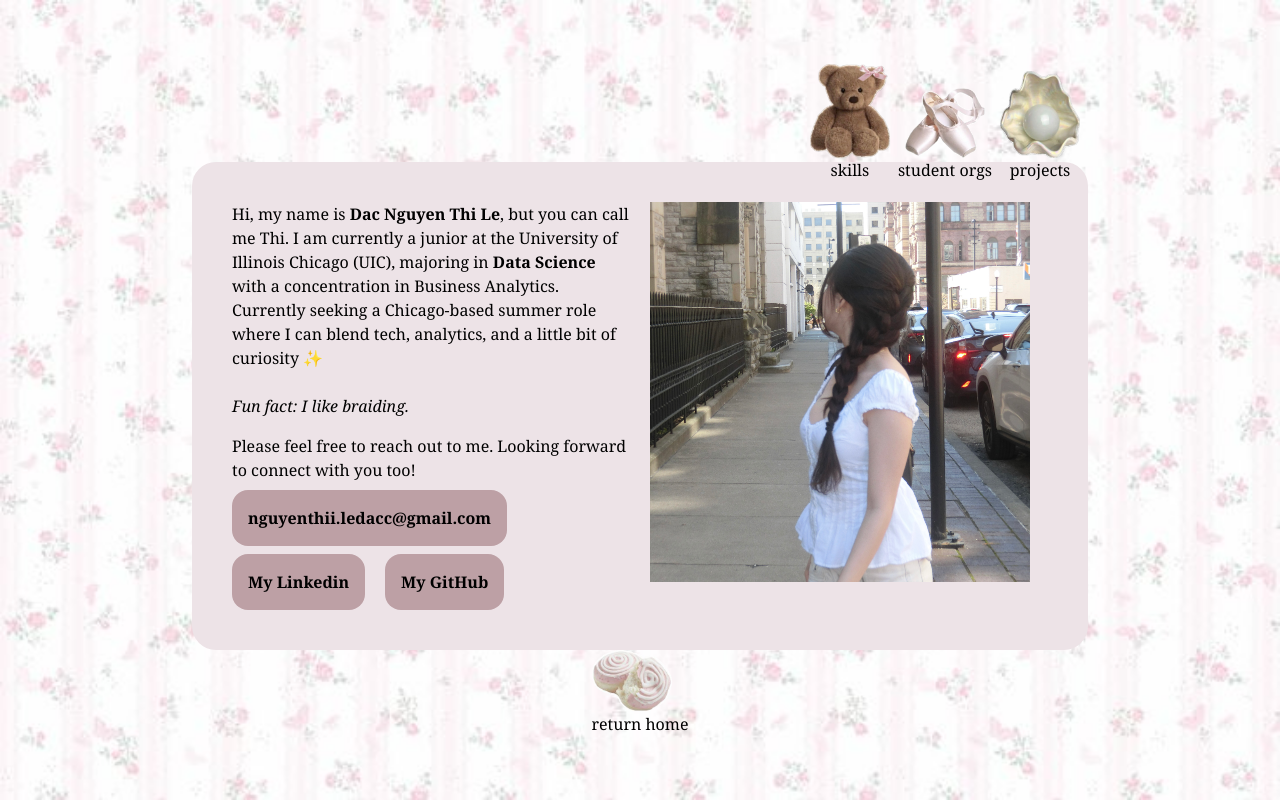
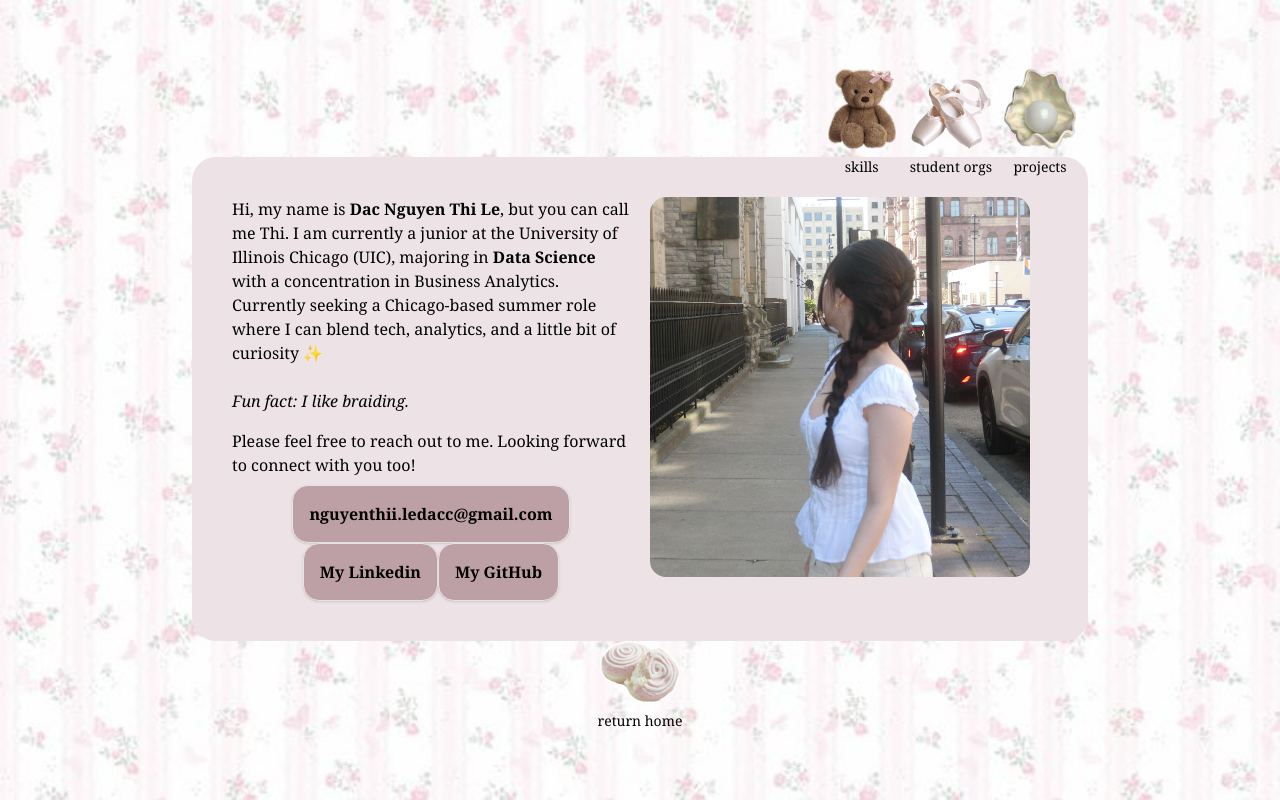
Before and after one commit to dle55-nthi/alicele, a Next.js app: page /personalstatement in a window 1280 px wide. Built offline with nearby package versions, Linux system fonts and the light colour scheme.

Commit message:
apr 13 - button transitions

```diff
--- a/app/buttons.tsx
+++ b/app/buttons.tsx
@@ -9,11 +9,14 @@ interface ButtonProp {
 
 export function MainPageButton({ link, picture, name }: ButtonProp) {
     return (
-        <Link href={link} className="flex flex-col items-center">
-            <div className="w-[100px] h-[100px] flex items-end justify-center">
-                <img src={picture} className="max-w-[100px] max-h-[100px] object-contain" />
+        <Link href={link} className="relative group flex flex-col items-center gap-2 transition-all duration-300">
+            <div className="relative w-[80px] h-[80px] sm:w-[90px] sm:h-[90px] md:w-[100px] md:h-[100px] flex items-end justify-center">
+                <div className="absolute inset-0 rounded-full blur-2xl opacity-0 group-hover:opacity-70 transition-all duration-300 bg-[#FFE3EA] scale-90 group-hover:scale-125"></div>
+                <img src={picture} className="relative max-w-[80px] max-h-[80px] sm:max-w-[90px] sm:max-h-[90px] md:max-w-[100px] md:max-h-[100px] object-contain transition-all duration-300 group-hover:scale-110 group-hover:drop-shadow-[0_0_20px_rgba(255,227,234,0.9)]" />
             </div>
-            <span>{name}</span>
+            <span className="text text-sm sm:text-base md:text-lg text-black transition-all duration-300 group-hover:tracking-widest ">
+                {name}
+            </span>
         </Link>
     );
 }
--- a/app/container.tsx
+++ b/app/container.tsx
@@ -3,7 +3,7 @@ import { ReactNode } from "react";
 
 export default function PinkContainer({ children }: { children: ReactNode }) {
   return (
-    <div className="w-full flex justify-center">
+    <div className="w-full flex justify-center scale-[0.95] sm:scale-100">
       <div className="bg-[#EDE3E7] rounded-3xl w-fit min-w-[300px] max-w-4xl p-10 relative">
         {children}
       </div>
--- a/app/page.tsx
+++ b/app/page.tsx
@@ -30,6 +30,7 @@ export default function Home() {
           style={{width: 370, height: 370}}
         />
         <h1 className='absolute flex flex-col' style={{bottom:'0%', right:'0%', fontSize:'45px'}}>Thi Le</h1>
+        <div></div>
         <img src="/sticker button/home.png" className='absolute flex flex-col' style={{bottom:'0%', left:'0%'}} width={100}></img>
         <img src="/sticker button/pie.png" className='absolute flex flex-col' style={{top:'0%', left:'0%'}} width={100}></img>
         <img src="/sticker button/phone.png" className='absolute flex flex-col' style={{top:'50%', right:'-10%'}} width={100}></img>
--- a/app/personalstatement/page.jsx
+++ b/app/personalstatement/page.jsx
@@ -27,7 +27,7 @@ const statement = () => {
       </div>
 
       <PinkContainer>
-        <div className="text-columns" style={{ columnCount: 2, columnGap: "20px" }}>
+        <div className="text-columns columns-1 md:columns-2 gap-[20px]">
           <div className="column">
           <p>Hi, my name is <b>Dac Nguyen Thi Le</b>, but you can call me Thi.
           I am currently a junior at the University of Illinois Chicago (UIC),
@@ -39,18 +39,16 @@ const statement = () => {
 
             <div className="flex gap-2 flex-wrap mt-4">
             Please feel free to reach out to me. Looking forward to connect with you too!
-              <div className="text-columns text-center font-bold justify-center align-center items-center" >
+              <div className="text-columns text-center font-bold">
                 <SmallBox>nguyenthii.ledacc@gmail.com</SmallBox>
-                <div className="flex gap-2 flex-wrap mt-2" style={{ columnCount: 2, columnGap: "20px" }}>
-                  <SmallBox><a href = "https://www.linkedin.com/in/ldnthi12/">My Linkedin</a></SmallBox>
-                  <SmallBox><a href = "https://github.com/">My GitHub</a></SmallBox>
-                </div>
+                <SmallBox><a href = "https://www.linkedin.com/in/ldnthi12/">My Linkedin</a></SmallBox>
+                <SmallBox><a href = "https://github.com/">My GitHub</a></SmallBox>
               </div>
             </div>
           </div>
 
           <div className="column">
-            <img src="/aboutme.JPG" width={380}/>
+            <img src="/aboutme.JPG" width={380} className='rounded-2xl'/>
           </div>
         </div>
       </PinkContainer>
--- a/app/return-button.tsx
+++ b/app/return-button.tsx
@@ -2,9 +2,14 @@ import Link from 'next/link';
 
 export default function ReturnButton () {
     return (
-        <Link href="/" >
-            <img src="/sticker button/pie.png" width={80}/>
-            return home
+        <Link href="/" className="group flex flex-col items-center gap-2 transition-all duration-300">
+            <div className="relative">
+                <img src="/sticker button/pie.png" width={80} className="transition-all duration-300 group-hover:scale-110 group-hover:drop-shadow-[0_0_18px_rgba(255,255,255,0.9)]" />
+                <div className="absolute inset-0 rounded-full blur-2xl opacity-0 group-hover:opacity-70 transition-all duration-300 bg-[#FFE3EA] scale-90 group-hover:scale-125"></div>
+            </div>
+            <span className="text-sm text-black transition-all duration-300 group-hover:tracking-widest">
+                return home
+            </span>
         </Link>
     )
 }
--- a/app/skills/component.tsx
+++ b/app/skills/component.tsx
@@ -2,8 +2,10 @@ import { ReactNode } from "react";
 
 export default function SmallBox({ children }: { children: ReactNode }) {
   return (
-    <div className="bg-[#BDA0A5] rounded-2xl p-4">
-      {children}
+    <div className="flex flex-col inline-block items-center scale-[0.95] sm:scale-100 rounded-2xl hover:-translate-y-2 hover:shadow-xl transition-all duration-300 justify-between group">
+      <div className="bg-[#BDA0A5] rounded-2xl p-4 dark:bg-zinc-900 border border-zinc-200 dark:border-zinc-800 shadow-sm group-hover:scale-[1.03] transition-all duration-300">
+        {children}
+      </div>
     </div>
   );
 }
--- a/app/skills/page.jsx
+++ b/app/skills/page.jsx
@@ -15,7 +15,7 @@ export default function skills() {
 
   return (
     <div className="min-h-screen flex flex-col items-center justify-center font-serif">
-      <div className="flex gap-2 items-end mb-[-20px] self-end mr-80 z-10 relative">
+      <div className="flex gap-2 items-end mb-[-20px] z-10 relative w-full justify-center md:justify-end md:pr-80">
         {buttons.map((buttons) => (
           <MenuButton
           key = {buttons.id}
--- a/app/smaller-button.tsx
+++ b/app/smaller-button.tsx
@@ -6,12 +6,18 @@ interface ButtonProp {
     picture: string;
     name: string;
 }
-
 export function MenuButton({ link, picture, name }: ButtonProp) {
     return (
-        <Link href={link} className="flex flex-col items-center">
-            <img src={picture} width={80}/>
-            <span>{name}</span>
+        <Link href={link} className="relative group flex flex-col items-center gap-2 transition-all duration-300">
+            <div className="relative w-[70px] h-[70px] sm:w-[75px] sm:h-[75px] md:w-[80px] md:h-[80px] flex items-end justify-center">
+                <div className="absolute inset-0 rounded-full blur-2xl opacity-0 group-hover:opacity-70 transition-all duration-300 bg-[#FFE3EA] scale-90 group-hover:scale-125"></div>
+                <img src={picture} className="relative max-w-[70px] max-h-[70px] sm:max-w-[75px] sm:max-h-[75px] md:max-w-[80px] md:max-h-[80px] object-contain transition-all duration-300 group-hover:scale-110 group-hover:drop-shadow-[0_0_20px_rgba(255,227,234,0.9)]"
+                />
+            </div>
+
+            <span className="text-sm text-black transition-all duration-300 group-hover:tracking-widest">
+                {name}
+            </span>
         </Link>
     );
 }
```
